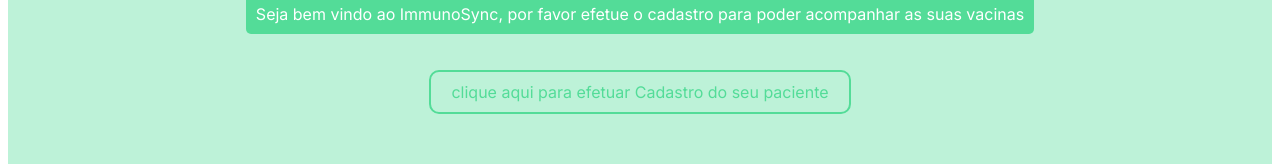
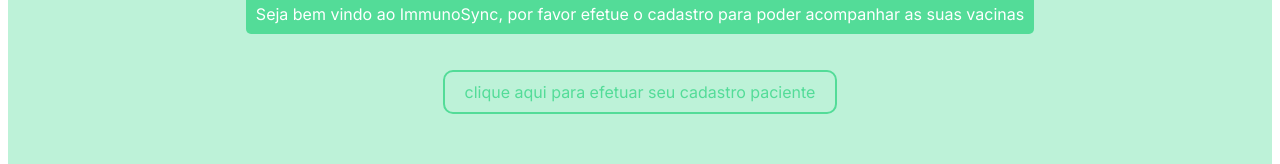
Before and after one commit to Rminoro/GS-ImmunoSync, a Next.js app: page / in a window 1280 px wide. Shown: the part 312-476 px from the top of the page. Built offline with nearby package versions, Linux system fonts and the light colour scheme.

Commit message:
adicionando cadastro

```diff
--- a/src/components/menu/menu.jsx
+++ b/src/components/menu/menu.jsx
@@ -14,7 +14,7 @@
         <ul>
           <li>
             <Link href="/informativos/cadastro">
-                clique aqui para efetuar Cadastro do seu paciente
+                clique aqui para efetuar seu cadastro paciente
             </Link>
           </li>
           <li>
```
